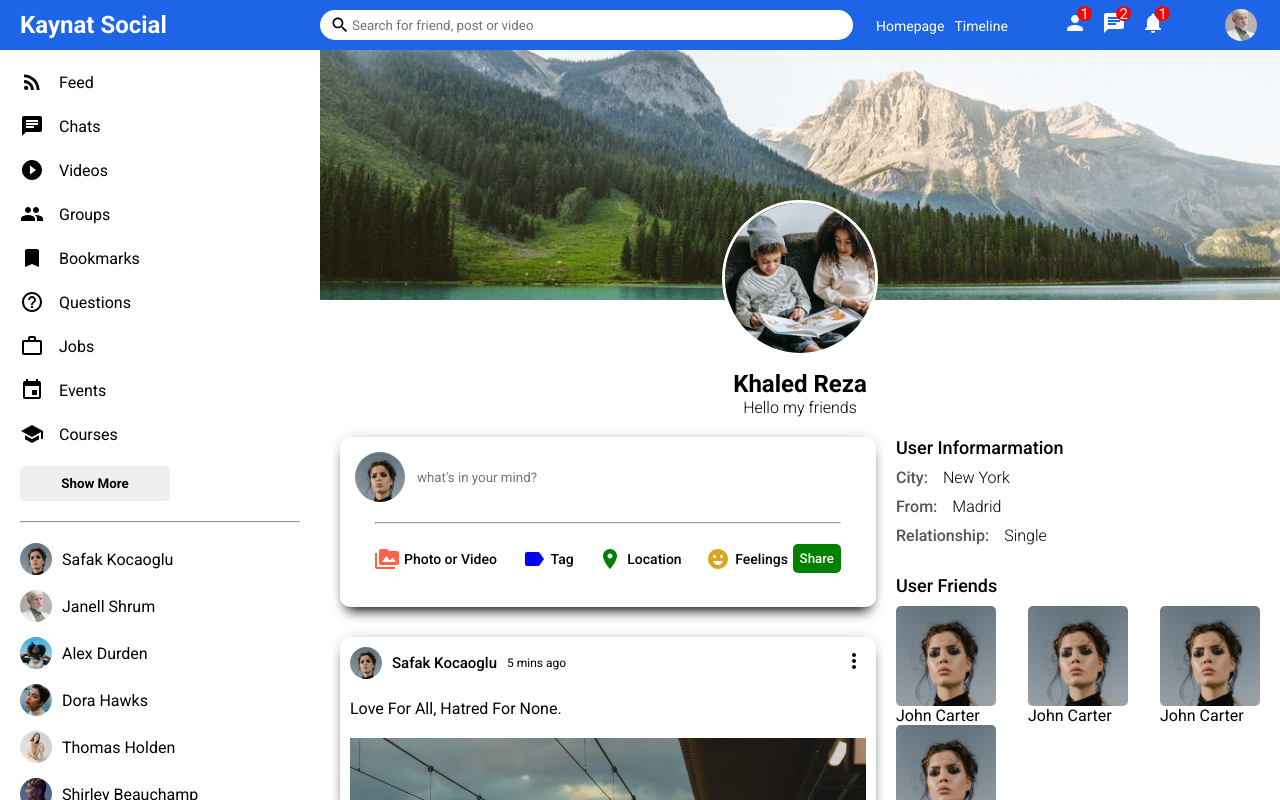
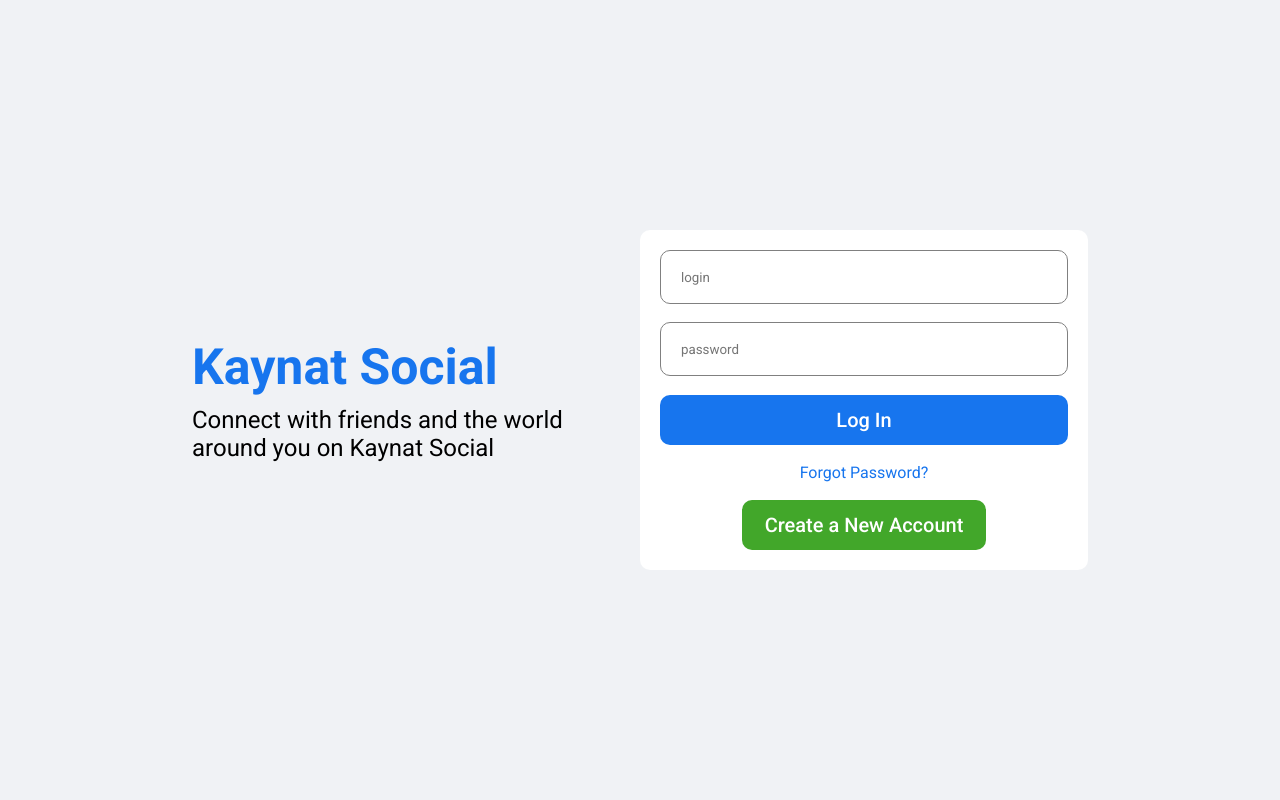
Before and after one commit to khaledtudce/socialmediaLama, a React (Create React App) app: page /register in a window 1280 px wide. Shown: the top 800 px of the page. Built offline with nearby package versions, Linux system fonts and the light colour scheme.

Commit message:
added login ui page

```diff
--- a/src/App.js
+++ b/src/App.js
@@ -1,8 +1,9 @@
 import Home from "./pages/home/Home";
-import Profile from "./pages/home/profile/Profile";
+import Login from "./pages/login/Login";
+import Profile from "./pages/profile/Profile";
 
 function App() {
-  return <Profile />;
+  return <Login />;
 }
 
 export default App;
--- /dev/null
+++ b/src/pages/login/Login.jsx
@@ -0,0 +1,29 @@
+import "./login.css";
+
+const Login = () => {
+  return (
+    <div className="login">
+      <div className="loginWrapper">
+        <div className="loginLeft">
+          <h3 className="loginLogo">Kaynat Social</h3>
+          <span className="loginDesc">
+            Connect with friends and the world around you on Kaynat Social
+          </span>
+        </div>
+        <div className="loginRight">
+          <div className="loginBox">
+            <input className="loginInput" placeholder="login"></input>
+            <input className="loginInput" placeholder="password"></input>
+            <button className="loginButon">Log In</button>
+            <span className="loginForgot">Forgot Password?</span>
+            <button className="loginRegisterButton">
+              Create a New Account
+            </button>
+          </div>
+        </div>
+      </div>
+    </div>
+  );
+};
+
+export default Login;
--- /dev/null
+++ b/src/pages/login/login.css
@@ -0,0 +1,74 @@
+.login{
+    width: 100vw;
+    height: 100vh;
+    background-color: #f0f2f5;
+    display: flex;
+    align-items: center;
+    justify-content: center;
+}
+.loginWrapper{
+    width: 70%;
+    height: 70%;
+    display: flex;
+}
+.loginLeft,.loginRight{
+    flex: 1;
+    display: flex;
+    flex-direction: column;
+    justify-content: center;
+}
+.loginLogo{
+    font-size: 50px;
+    font-weight: 800;
+    color: #1775ee;
+    margin-bottom: 10px;
+}
+.loginDesc{
+    font-size: 24px;
+}
+.loginRight{ }
+.loginBox{
+    height: 300px;
+    padding: 20px;
+    background-color: white;
+    display: flex;
+    flex-direction: column;
+    justify-content: space-between;
+    border-radius: 10px;
+}
+.loginInput{
+    padding-left: 20px;
+    height: 50px;
+    border-radius: 10px;
+    border: 1px solid gray;
+}
+.loginInput:focus{
+    outline: none;
+}
+
+.loginButon{
+    height: 50px;
+    border-radius: 10px;
+    border: none;
+    background-color: #1775ee;
+    color: white;
+    font-size: 20px;
+    font-weight: 500;
+    cursor: pointer;
+}
+.loginForgot{
+    text-align: center;
+    color: #1775ee;
+}
+.loginRegisterButton{
+    width: 60%;
+    height: 50px;
+    align-self: center;
+    border-radius: 10px;
+    border: none;
+    background-color: #42a72a;
+    color: white;
+    font-size: 20px;
+    font-weight: 500;
+    cursor: pointer;
+}
```
Also changed, not shown: src/pages/profile/Profile.jsx (renamed from src/pages/home/profile/Profile.jsx, +4 -4 lines), src/pages/register/Register.jsx (added, +7 -0 lines), src/pages/profile/profile.css (renamed from src/pages/home/profile/profile.css), src/pages/register/register.css (added).
